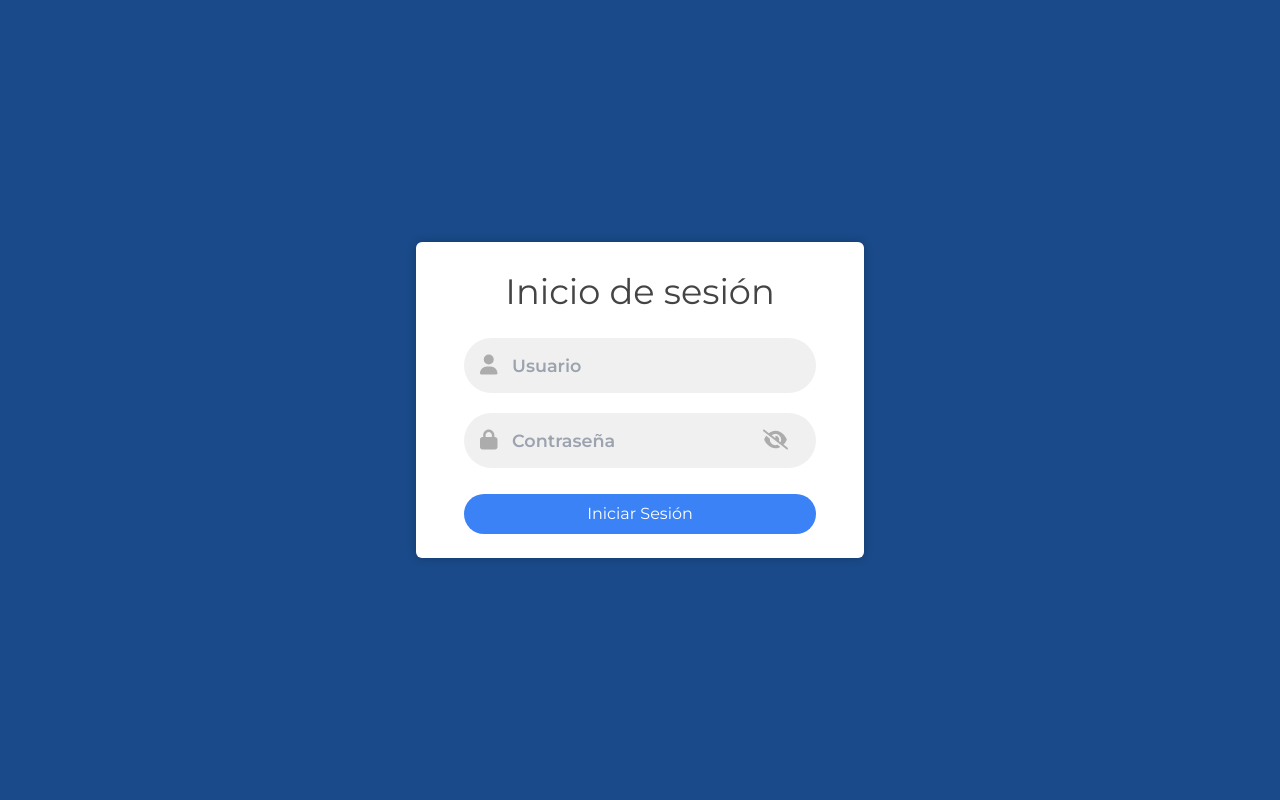
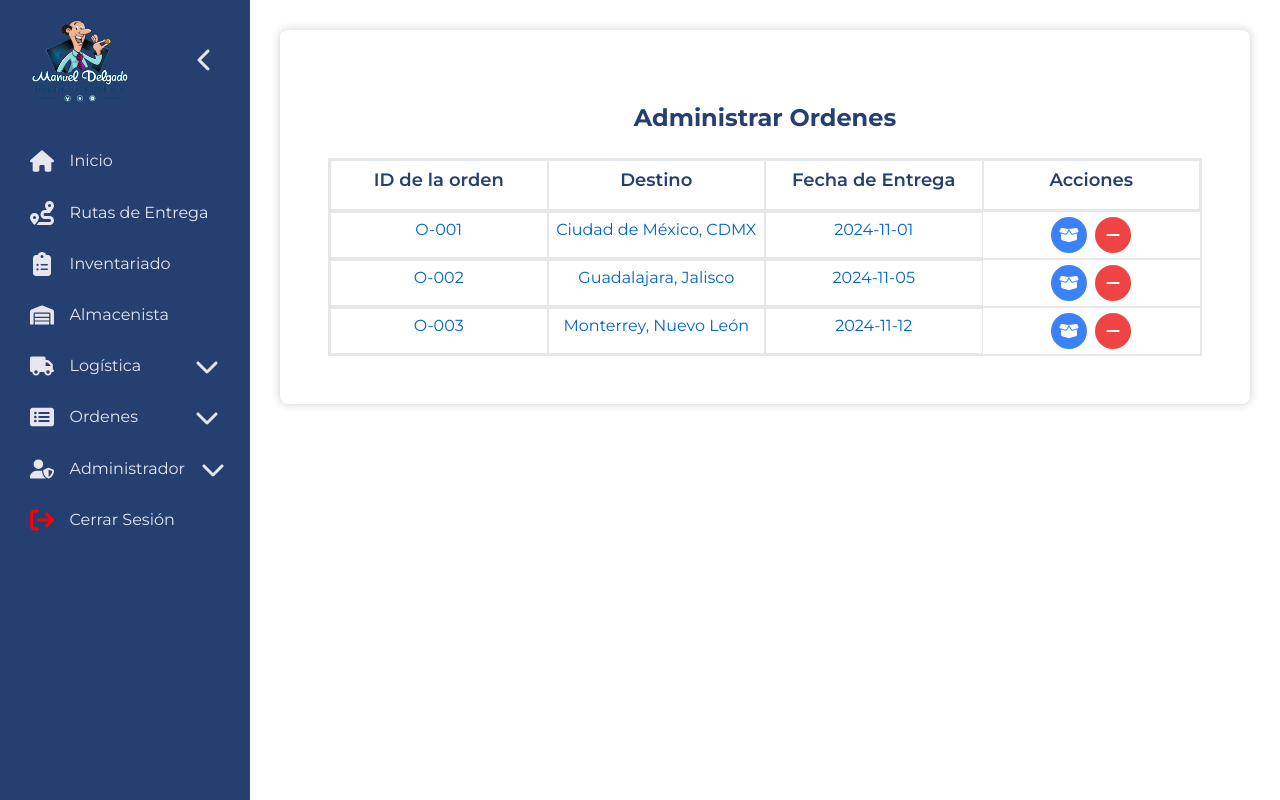
Before and after one commit to johanaguilar12/FrontMueblesDelgado, a React (Vite) app: page /admin/panel/orderadministration in a window 1280 px wide. Before the commit this address led to /. Built offline with nearby package versions, Linux system fonts and the light colour scheme.

Commit message:
terminar ordenes table

```diff
--- a/src/admin/components/SideBar.jsx
+++ b/src/admin/components/SideBar.jsx
@@ -135,6 +135,9 @@ export const SideBar = () => {
                     </button>
                     <ul className="sub-menu">
                         <div>
+                            <li className={activeTab === '/orderadministration' ? 'active' : ''}>
+                                <Link to={'orderadministration'}>Administrar Ordenes</Link>
+                            </li>
                             <li className={activeTab === '/addorder' ? 'active' : ''}>
                                 <Link to={'addorder'}>Agregar Orden</Link>
                             </li>
--- /dev/null
+++ b/src/admin/components/orderAdmin/DataFurnituresOrders.jsx
@@ -0,0 +1,44 @@
+
+
+export const DataFurnituresOrders = () => {
+  return (
+    <div className="fixed inset-0 bg-black bg-opacity-50 flex items-center justify-center z-50">
+        <div className="bg-white p-6 rounded-lg shadow-lg w-full max-w-lg">
+            <h3 className="font-bold text-xl mb-4">Muebles</h3>
+            <div>
+                {packinglist.map((packinglist, index) => (
+                    <ul key={packinglist.folio}>
+                        {packinglist.products.map((furniture, furnitureIndex) => (
+                            <li key={`${furniture.type}-${furniture.brand}-${furnitureIndex}`} className="flex justify-between items-center border my-4">
+                                <div>
+                                    <span>{`ID: ${furniture?.furnitureId}`}</span>
+                                    <br />
+                                    <span>{`Tipo: ${furniture.type}`}</span>
+                                    <br />
+                                    <span>{`Marca: ${furniture.brand}`}</span>
+                                    <br />
+                                    <span>{`Color: ${furniture.color}`}</span>
+                                    <br />
+                                    <span>{`Dimensión: largo: ${furniture.dimension.depth} x alto: ${furniture.dimension.height} x ancho: ${furniture.dimension.width}`}</span>
+                                    <br />
+                                    <span>{`Cantidad: ${furniture.quantity}`}</span>
+                                    <br />
+                                    <span>{`Tiempo de Montaje: ${furniture.buildTime} minutos`}</span>
+                                    <br />
+                                </div>
+                            </li>
+                        ))}
+                    </ul>
+                ))}
+            </div>
+            <button
+                type="button"
+                onClick={() => setIsFurnituresModalOpen(false)}
+                className="bg-gray-500 text-white font-bold py-2 px-4 rounded-lg hover:bg-gray-600"
+            >
+            Cerrar
+          </button>
+        </div>
+    </div>
+  )
+}
--- /dev/null
+++ b/src/admin/components/orderAdmin/OrderAdministration.jsx
@@ -0,0 +1,69 @@
+import { useState } from "react";
+import { FontAwesomeIcon } from "@fortawesome/react-fontawesome";
+import { useOrdersStore } from "../../../hooks"
+import { faBoxOpen, faMinus } from "@fortawesome/free-solid-svg-icons";
+import { DataFornitures } from "../inventoryAdmin";
+
+
+export const OrderAdministration = () => {
+    const [isFurnituresModalOpen, setIsFurnituresModalOpen] = useState(false);
+    const [selectedOrder, setSelectedOrder] = useState({});
+    const {orders} = useOrdersStore();
+
+    const handleShowFornitures = ( order ) => {
+        setSelectedOrder(order)
+        setIsFurnituresModalOpen(true);
+    }
+
+  return (
+    <div className="flex flex-col justify-center items-center">
+        <div className="container__admin shadow-custom w-full max-w-6xl">
+            <h2 className="text-2xl font-bold text-center text-customBlue mb-6">
+                Administrar Ordenes
+            </h2>
+
+            <div className="w-full border"> {/** Table */}
+                <div> {/** thead */}
+                    <div className="grid grid-cols-2 sm:grid-cols-4 text-center border [&>p]:border [&>p]:text-customBlue text-lg font-semibold"> {/** tr */}
+                    <p>ID de la orden</p>
+                    <p>Destino</p>
+                    <p>Fecha de Entrega</p>
+                    <p>Acciones</p>
+                    </div>
+                </div>
+
+                <div> {/** tbody */}
+                    {orders?.map((order) => (
+                    <div key={order.orderID} className="grid grid-cols-2 sm:grid-cols-4 text-center border [&>p]:border">
+                        <p>{order.orderID}</p>
+                        <p>{order.destination}</p>
+                        <p>{order.deliveryDate}</p>
+                        <div className="flex justify-center items-center gap-2">
+                        <button
+                            onClick={() => handleShowFornitures(order.orderContent)}
+                            className="p-2 bg-blue-500 text-white rounded-full hover:bg-blue-600 w-[36px] h-[36px] flex items-center justify-center"
+                            title="Agregar conductor"
+                        >
+                            <FontAwesomeIcon icon={faBoxOpen} />
+                        </button>
+                        <button
+                            // onClick={() => handleRemoveDriver(truck.id)}
+                            className="p-2 bg-red-500 text-white rounded-full hover:bg-red-600 w-[36px] h-[36px] flex items-center justify-center"
+                            title="Eliminar conductor"
+                        >
+                            <FontAwesomeIcon icon={faMinus} />
+                        </button>
+                        </div>
+                    </div>
+                    ))}
+                </div>
+            </div> {/* fin tabla*/}
+
+            {isFurnituresModalOpen && (
+                <DataFornitures packinglist={selectedOrder} setIsFurnituresModalOpen = {setIsFurnituresModalOpen}/>
+            )}
+
+        </div>
+    </div>
+  )
+}
--- a/src/admin/components/orderAdmin/index.js
+++ b/src/admin/components/orderAdmin/index.js
@@ -1,3 +1,4 @@
 
 
 export * from './FormAddOrder';
+export * from './OrderAdministration';
--- a/src/admin/routes/AdminRoutes.jsx
+++ b/src/admin/routes/AdminRoutes.jsx
@@ -1,6 +1,6 @@
 import { Navigate } from "react-router-dom";
 import { Admin, DeliveryRoutes, DeliveryTruckAdmin, InventoryAdmin, SearchFurniture } from "../pages";
-import { CreateAccountForm, DeleteAccountForm, FormAddOrder, FormAssignmnetOrderToTruck, RegisterDriverForm, RegisterTruckForm } from "../components";
+import { CreateAccountForm, DeleteAccountForm, FormAddOrder, FormAssignmnetOrderToTruck, OrderAdministration, RegisterDriverForm, RegisterTruckForm } from "../components";
 
 
 export const AdminRoutes = [
@@ -49,6 +49,10 @@ export const AdminRoutes = [
     element: <FormAddOrder />,
   },
   {
+    path: 'orderadministration',
+    element: <OrderAdministration />,
+  },
+  {
     path: "*",
     element: <Navigate to={"/login"} />,
   },
```
